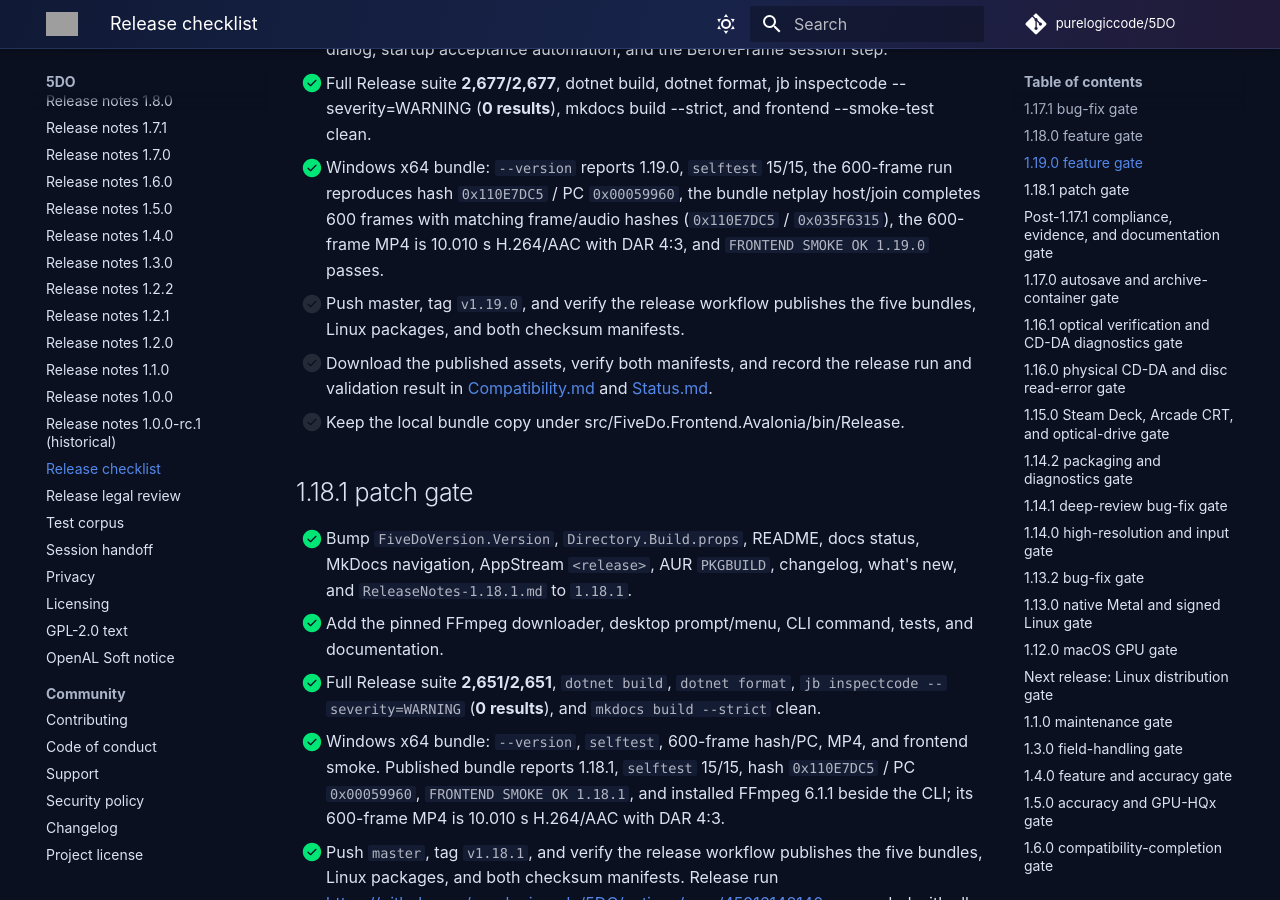
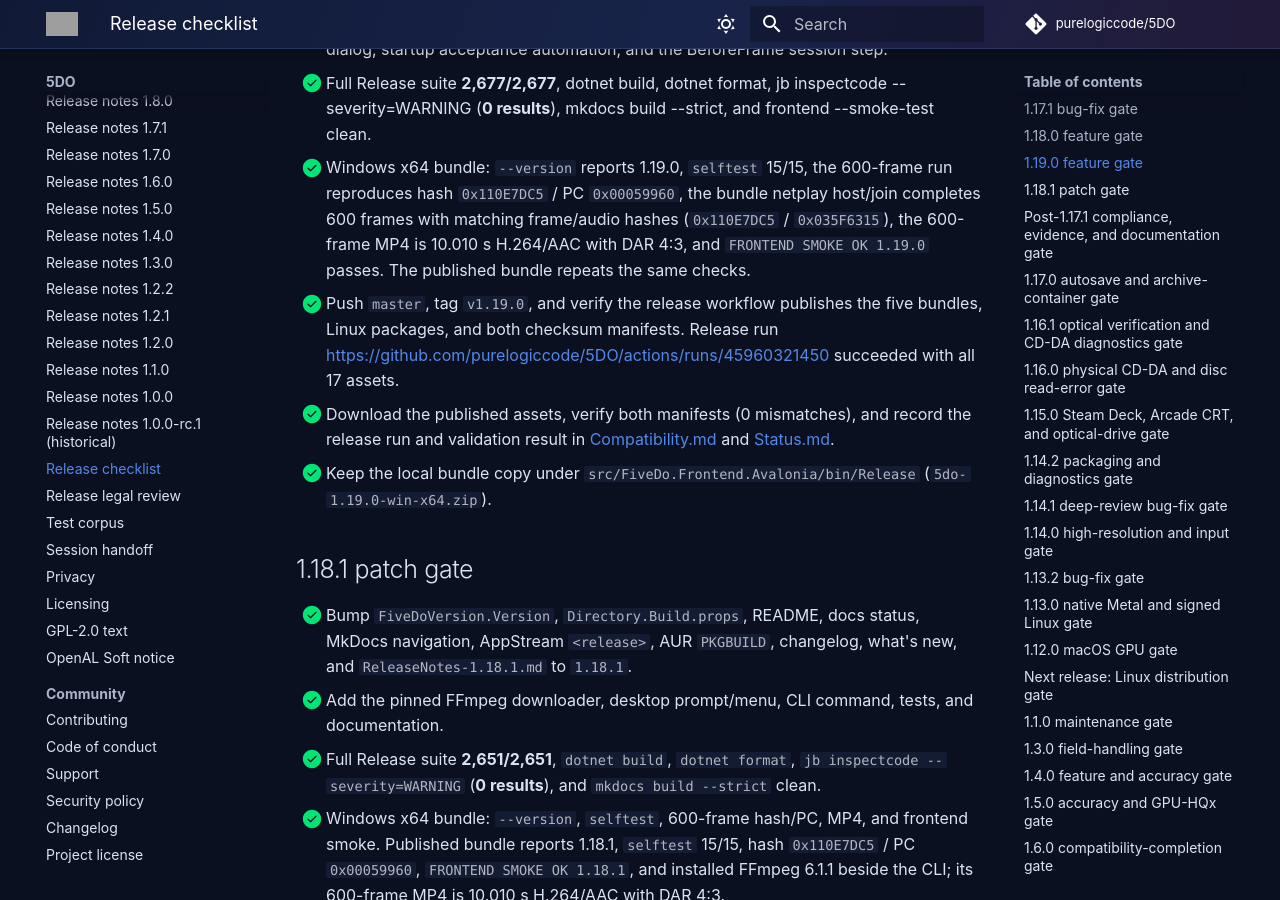
Before and after one commit to purelogiccode/5DO, an MkDocs documentation site: the page built from docs/ReleaseChecklist.md, in a window 1280 px wide and 900 px high, scrolled down 2986 px. Built offline with MkDocs 1.6.1 and Material for MkDocs 9.7.7, drawn with Linux system fonts in a browser that asks for light colours; comment, search, counter and statistics services are not loaded; grey boxes are pictures that could not be loaded.

Commit message:
Record v1.19.0 release evidence
Publish run 45960321450, 17 assets, 0 checksum mismatches on both manifests, and the published win-x64 bundle validation: version 1.19.0, selftest 15/15, 600-frame hash 0x110E7DC5 / PC 0x00059960, netplay 0x110E7DC5 / 0x035F6315, 10.010 s H.264/AAC MP4, and FRONTEND SMOKE OK 1.19.0. Add the release netplay reports and close the 1.19.0 release checklist.

```diff
--- a/docs/ReleaseChecklist.md
+++ b/docs/ReleaseChecklist.md
@@ -119,13 +119,17 @@ run, screenshot, or recorded hash), not just an intention. Update `docs/Status.m
       reproduces hash `0x110E7DC5` / PC `0x00059960`, the bundle netplay host/join
       completes 600 frames with matching frame/audio hashes
       (`0x110E7DC5` / `0x035F6315`), the 600-frame MP4 is 10.010 s H.264/AAC with DAR
-      4:3, and `FRONTEND SMOKE OK 1.19.0` passes.
-- [ ] Push master, tag `v1.19.0`, and verify the release workflow publishes the five
-      bundles, Linux packages, and both checksum manifests.
-- [ ] Download the published assets, verify both manifests, and record the release run
-      and validation result in [Compatibility.md](Compatibility.md) and
+      4:3, and `FRONTEND SMOKE OK 1.19.0` passes. The published bundle repeats the same
+      checks.
+- [x] Push `master`, tag `v1.19.0`, and verify the release workflow publishes the five
+      bundles, Linux packages, and both checksum manifests. Release run
+      <https://github.com/purelogiccode/5DO/actions/runs/45960321450> succeeded with all
+      17 assets.
+- [x] Download the published assets, verify both manifests (0 mismatches), and record the
+      release run and validation result in [Compatibility.md](Compatibility.md) and
       [Status.md](Status.md).
-- [ ] Keep the local bundle copy under src/FiveDo.Frontend.Avalonia/bin/Release.
+- [x] Keep the local bundle copy under `src/FiveDo.Frontend.Avalonia/bin/Release`
+      (`5do-1.19.0-win-x64.zip`).
 
 ## 1.18.1 patch gate
 
```
Also changed, not shown: docs/Compatibility.md (+11 -0 lines), docs/ImplementationPlanArchive.md (+4 -1 lines), docs/ReleaseNotes-1.19.0.md (+2 -1 lines), docs/Status.md (+7 -3 lines), docs/data/netplay-release-host-600.json (added, +17 -0 lines), docs/data/netplay-release-join-600.json (added, +17 -0 lines), docs/index.md (+4 -1 lines).
